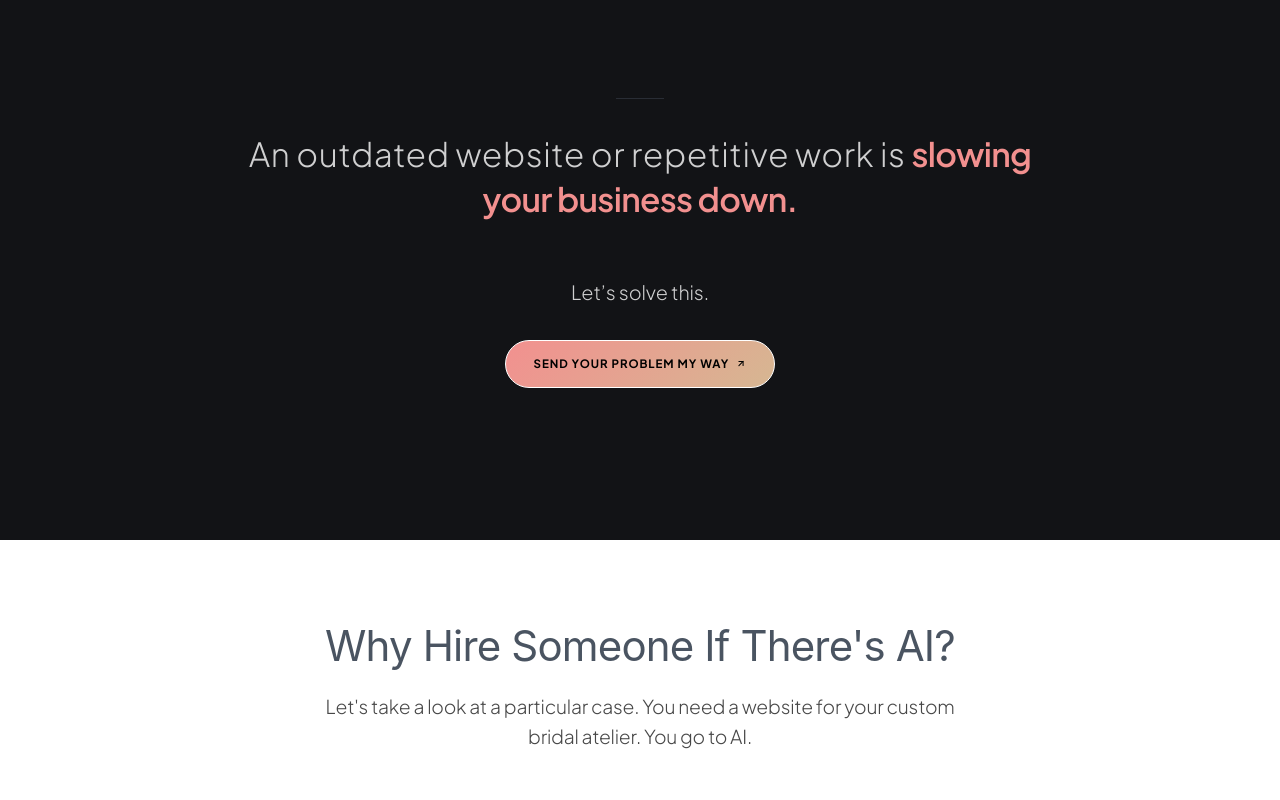
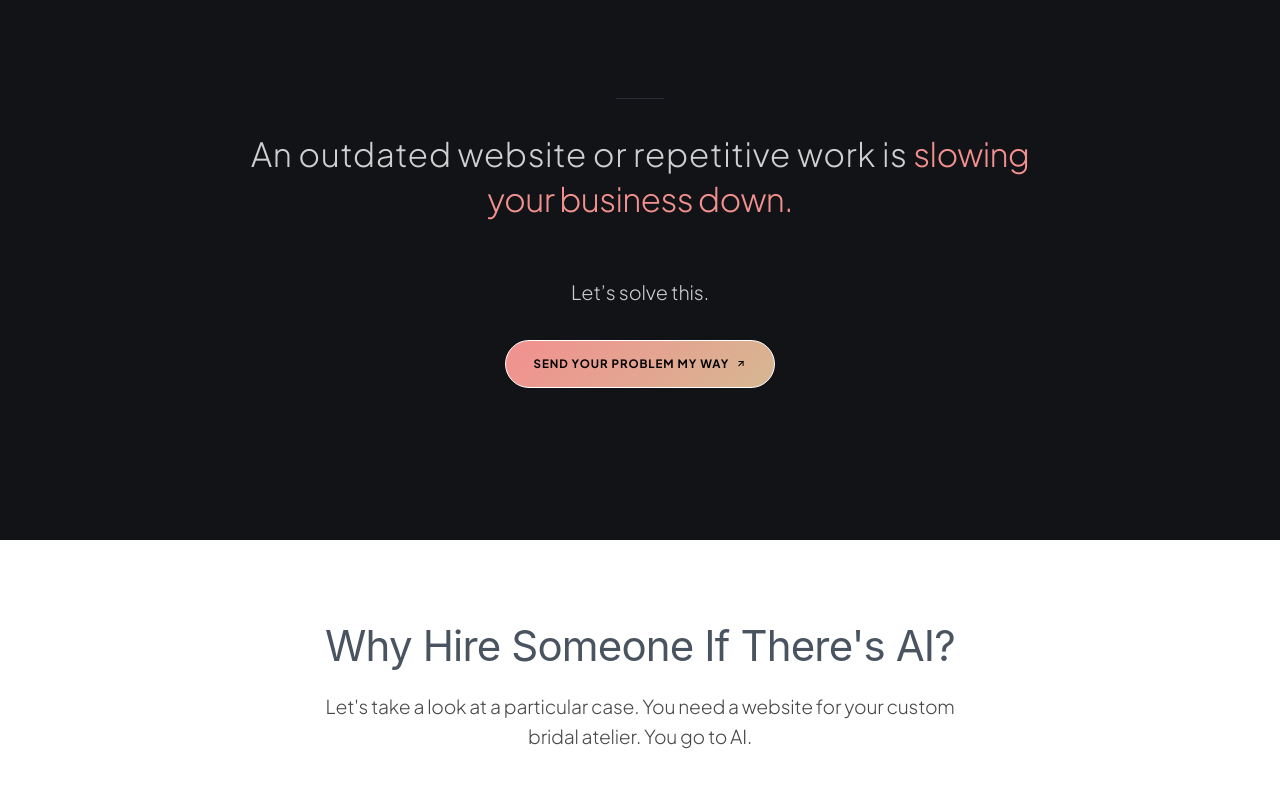
Before and after one commit to Irene2828/porfoliojuly, a Next.js app: page / in a window 1280 px wide. Shown: the part 5420-6220 px from the top of the page. Built offline with nearby package versions, Linux system fonts and the light colour scheme; grey boxes are pictures that could not be loaded.

Commit message:
Unify closing statement fonts and remove bold and italic emphasis

```diff
--- a/src/app/index.css
+++ b/src/app/index.css
@@ -1091,6 +1091,21 @@ h1, h2, h3, h4, h5, h6 {
   }
 }
 
+/* Keep both closing statements uniform across white and peach text. */
+.v2-theme .prefooter-section .prefooter-closing-line,
+.v2-theme .prefooter-section .prefooter-closing-line *,
+.v2-theme .faq-section .faq-cta-heading,
+.v2-theme .faq-section .faq-cta-heading * {
+  font-family: var(--font-body), 'Plus Jakarta Sans', sans-serif !important;
+  font-weight: 300 !important;
+  font-style: normal !important;
+}
+
+.v2-theme .prefooter-section .prefooter-closing-line *,
+.v2-theme .faq-section .faq-cta-heading * {
+  font-size: inherit !important;
+}
+
 /* Prefooter closing subtext: swapped - unbolded (300) & rgba(255, 255, 255, 0.8) */
 .v2-theme .prefooter-closing-subtext,
 .v2-theme .prefooter-closing-subtext p,
```
